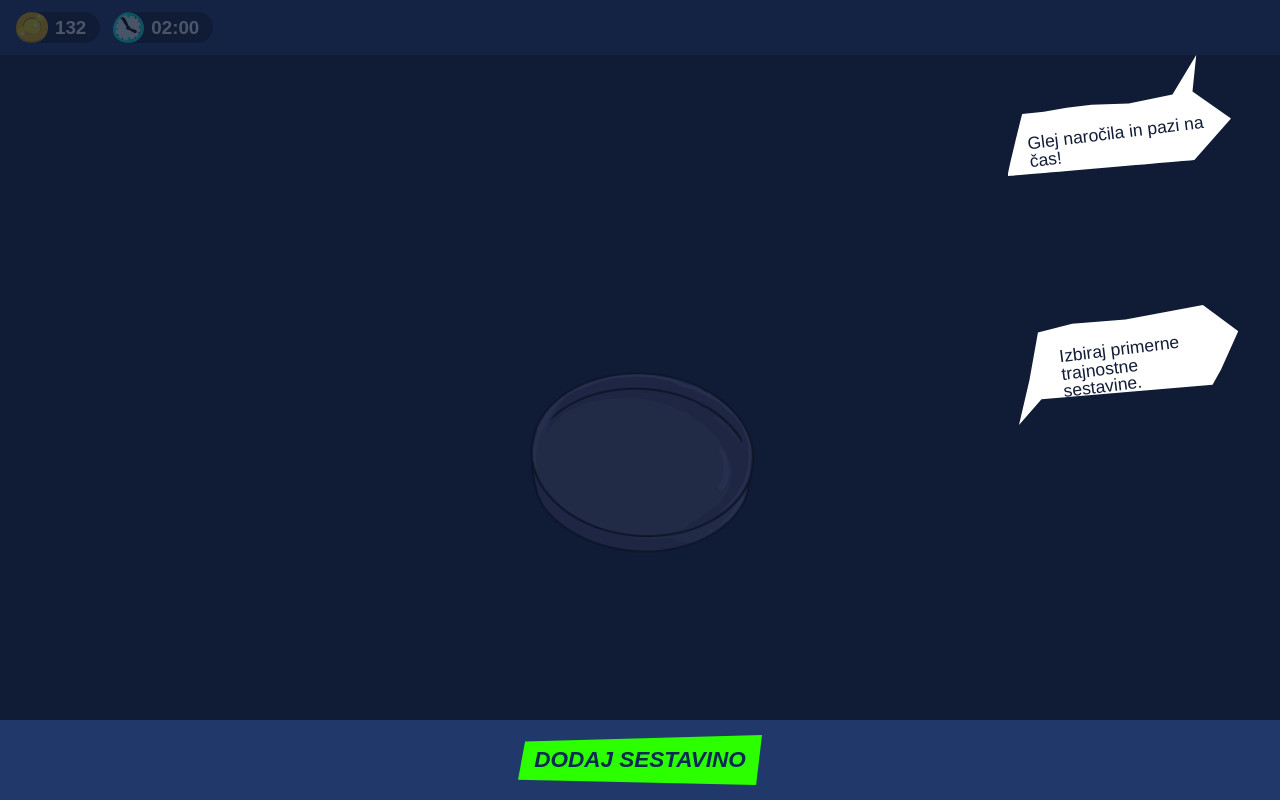
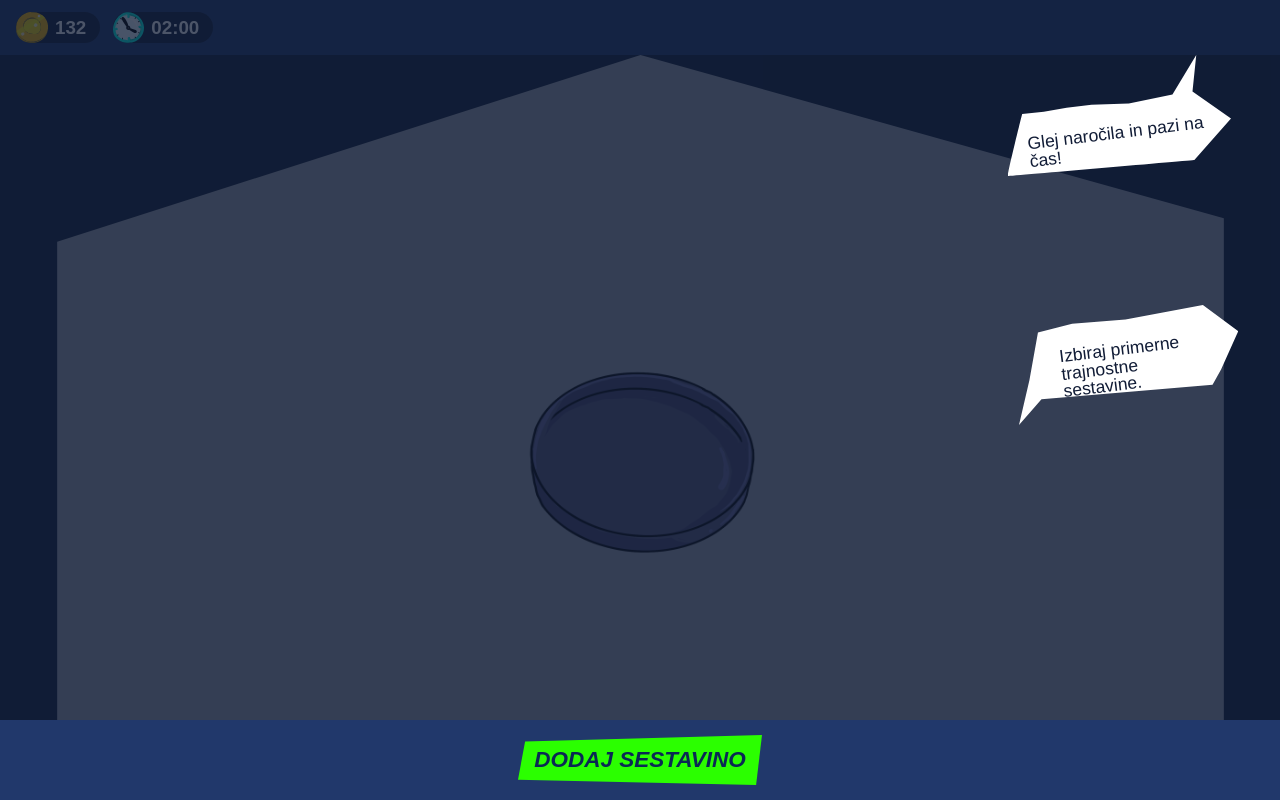
Before and after one commit to danesjenovdan/futr-za-jutr, a Vue app: page /game in a window 1280 px wide. Built offline with nearby package versions, Linux system fonts and the light colour scheme; a web font is replaced by a local one.

Commit message:
food prep bg

```diff
--- a/src/components/FoodPrepArea.vue
+++ b/src/components/FoodPrepArea.vue
@@ -24,6 +24,11 @@ const gameStore = useGameStore();
   flex-direction: column;
   align-items: center;
   justify-content: center;
+  background-color: transparent;
+  background-image: url("../assets/images/backgrounds/foodprepbg.svg");
+  background-repeat: no-repeat;
+  background-size: contain;
+  background-position: bottom center;
 
   .layers {
     position: relative;
```
Also changed, not shown: src/assets/images/backgrounds/foodprepbg.svg (added).
